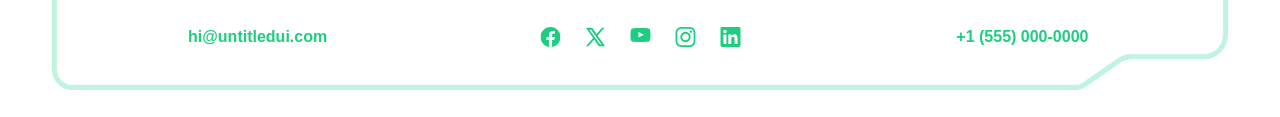
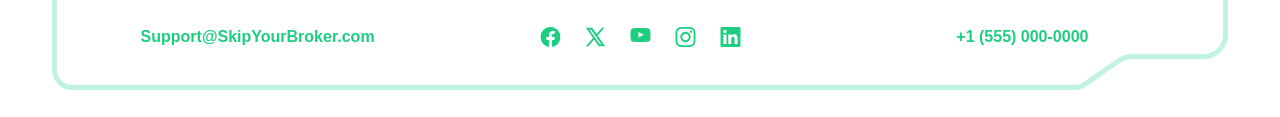
Before and after one commit to Boskolife/SkipYourBroker, a website built with Vite: page src/contact_us_page.html in a window 1280 px wide. Shown: the part 601-718 px from the top of the page. Built offline with nearby package versions, Linux system fonts and the light colour scheme; files whose address does not match are found by name.

Commit message:
update mail

```diff
--- a/src/contact_us_page.html
+++ b/src/contact_us_page.html
@@ -43,8 +43,8 @@
                   Email us, and we'll respond within 24 hours. Tell us about
                   your vehicle shipment needs.
                 </p>
-                <a href="mailto:hi@untitledui.com" class="mail_link"
-                  >hi@untitledui.com</a
+                <a href="mailto:Support@SkipYourBroker.com" class="mail_link"
+                  >Support@SkipYourBroker.com</a
                 >
               </div>
               <div class="block_item location_block">
```
